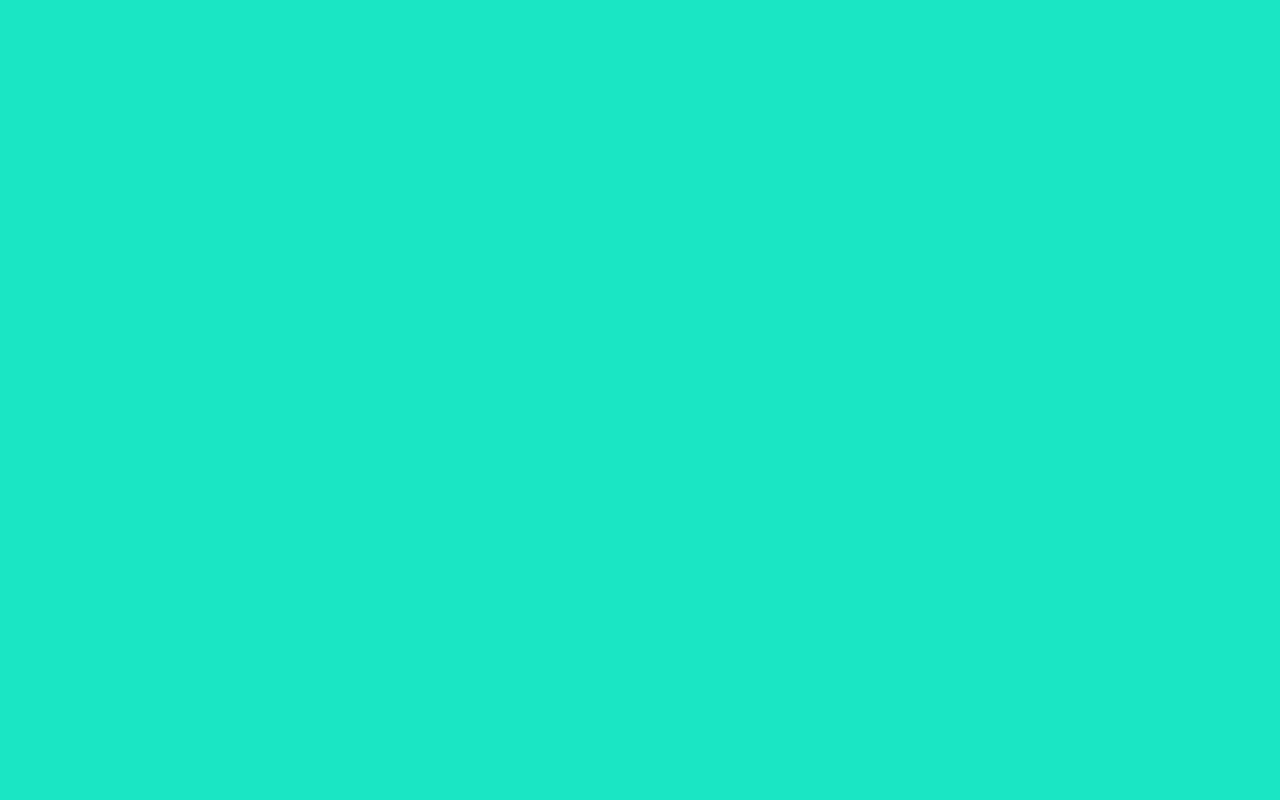
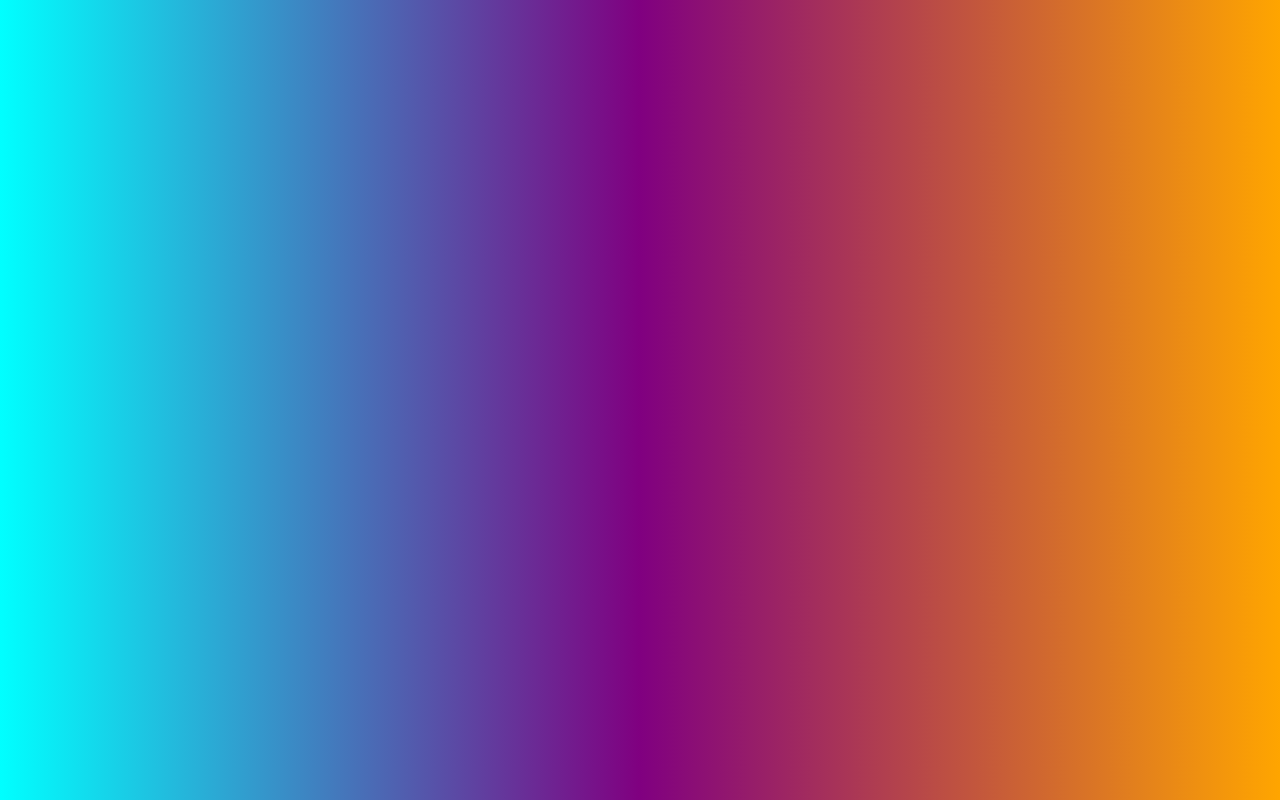
Before and after one commit to KashishGoyal905/Key-Detection, a website: page index.html in a window 1280 px wide. Drawn offline with Linux system fonts and the light colour scheme.

Commit message:
changed background

```diff
--- a/index.html
+++ b/index.html
@@ -10,7 +10,8 @@
 </head>
 
 <body>
-    <ul class="list"></ul>
+    <div><ul class="list"></ul></div>
+
     <script src="index.js"></script>
 </body>
 
--- a/index.js
+++ b/index.js
@@ -2,6 +2,6 @@ const ul = document.querySelector('.list')
 document.addEventListener('keyup' , function(e) {
    let keys = e.key;
    let print = document.createElement('LI');
-   print.innerText = keys;
+   print.innerText = `You Clicked:--${keys}`;
    ul.appendChild(print);
 });
--- a/style.css
+++ b/style.css
@@ -2,7 +2,7 @@ body{
     margin:10px;
     padding:10px;
     box-sizing: border-box;
-    background-color: rgba(26, 230, 196);
+    background-image: linear-gradient(to left,orange,purple,cyan);
     color:black;
     font-weight: 800;
     font-size:20px;
```
